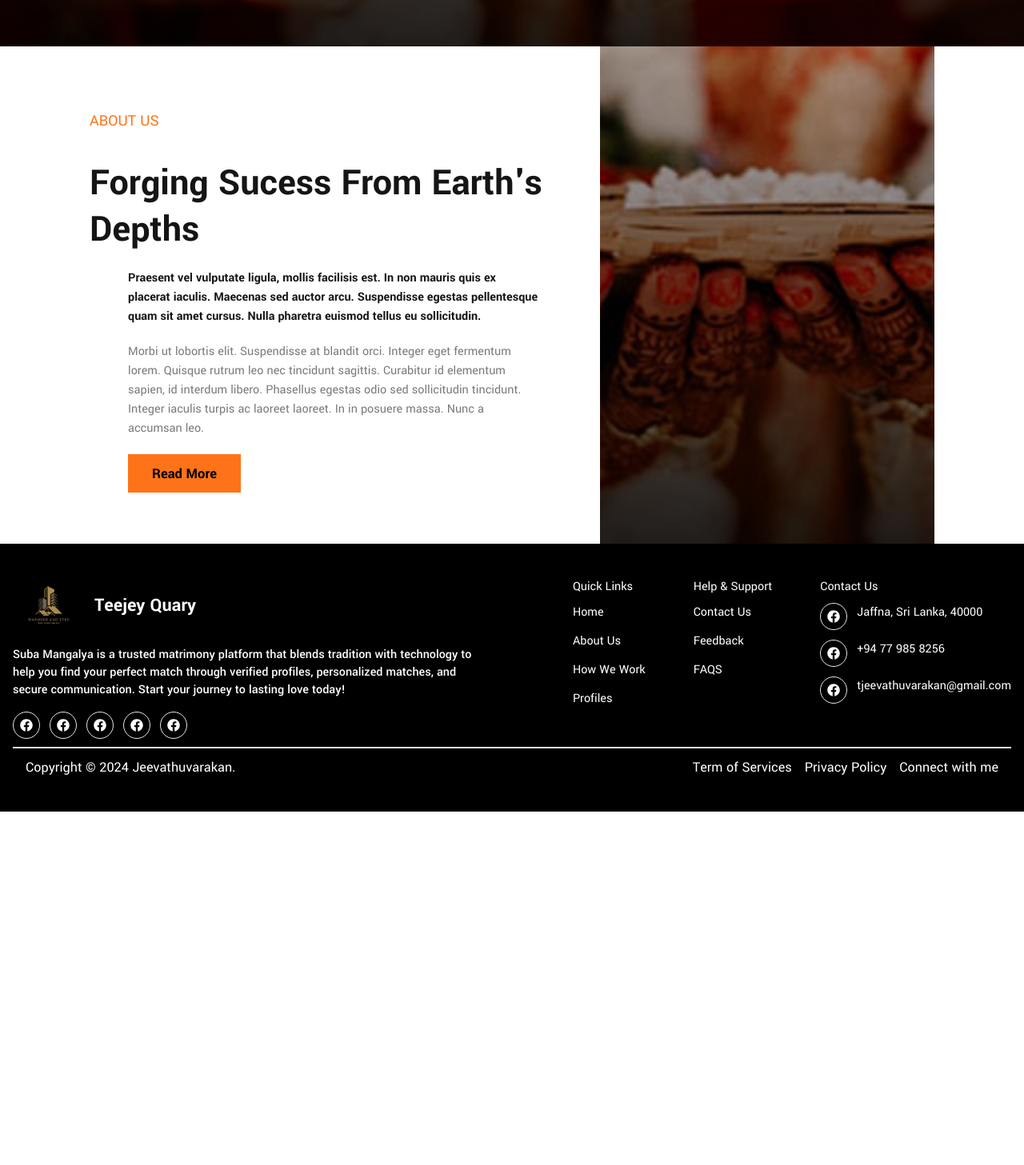
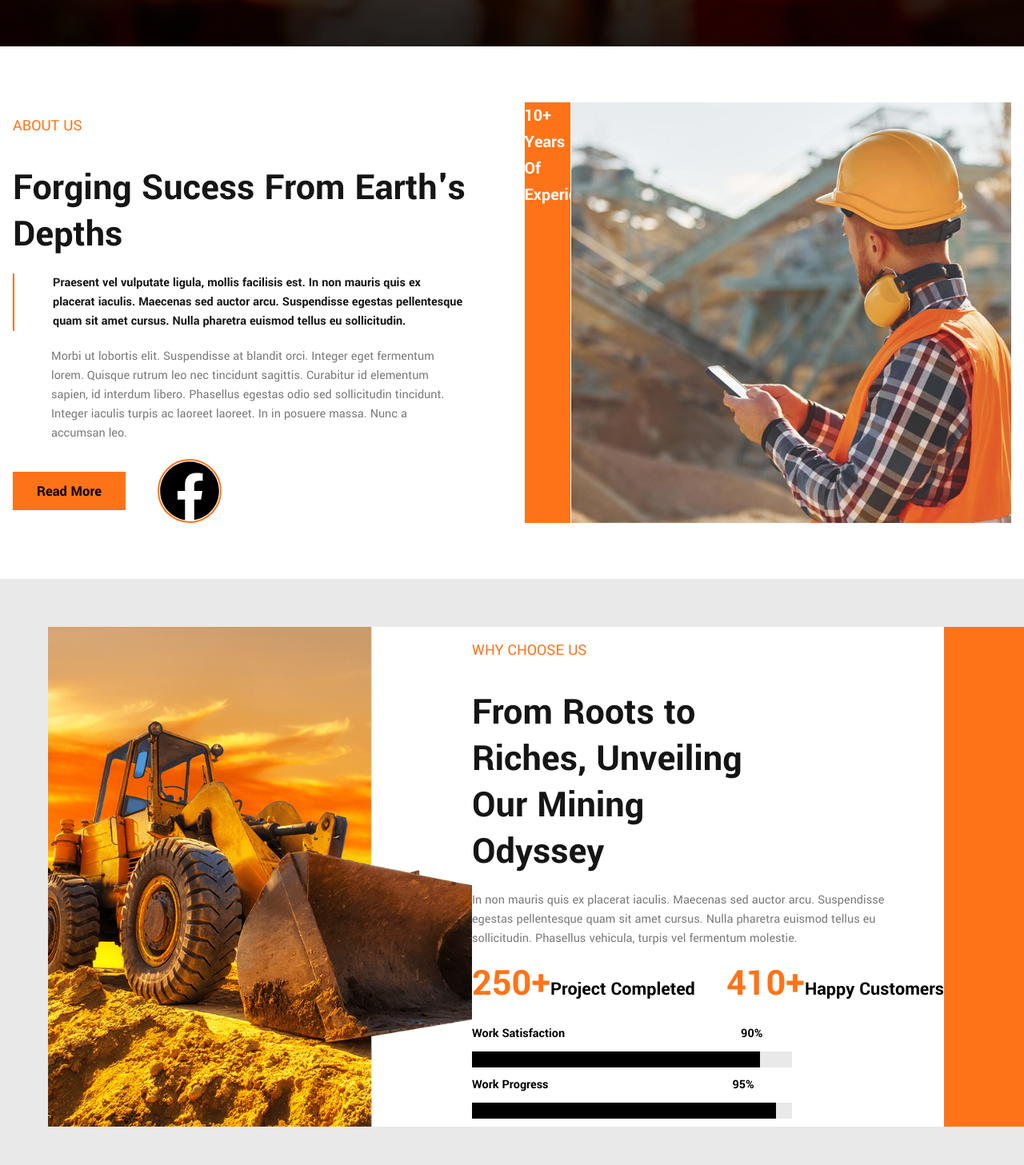
Before and after one commit to Jeevathuvarakan/quary, a React (Vite) app in the folder quary/: page / in a window 1280 px wide. Shown: the part 633-2090 px from the top of the page at 80% size. Before the commit the page ends 1648 px from the top, so only its background shows below. Built offline with nearby package versions, Linux system fonts and the light colour scheme.

Commit message:
why choose complete

```diff
--- a/quary/src/components/Home/HomeAboutUs.jsx
+++ b/quary/src/components/Home/HomeAboutUs.jsx
@@ -1,15 +1,17 @@
 import React from "react";
-import { HerobannerImg } from "../../constants/Data";
+import { WorkerImage } from "../../constants/Data";
 import PrimaryButton from "../Button/PrimaryButton";
+import { FaFacebook } from "react-icons/fa";
 
 function HomeAboutUs() {
     return (
         <>
-            <div className="px-[112px] flex justify-between ">
-                <div className='flex flex-col gap-[20px] font-Yantramanav py-16 lg:w-[638px] pr-[48px] w-full'>
+            <div className="px-[16px] py-[60px]">
+                <div className='container mx-auto py-[10px] flex justify-between font-Yantramanav'>
+                    <div className='flex flex-col gap-[20px] lg:w-[638px] w-full'>
                         <h5 className=" text-[20px] text-[#FF7318] uppercase lg:w-[590px] w-full lg:leading-[58px]">About Us</h5>
                         <h1 className="text-[#151515] lg:text-[48px] md:text-[24px] text-[12px] font-bold lg:w-[590px] w-full lg:leading-[58px]">Forging Sucess From Earth's Depths </h1>
-                    <div className="m-[0px] [0px] [14.4px] lg:w-[590px] w-full pl-[48px]">
+                        <div className="m-[0px] [0px] [14.4px] lg:w-[590px] w-full pl-[48px] border-[0px] border-solid border-l-[2px] border-[#FF7318]">
                             <p className=" text-[16px] font-bold text-[#151515]  lg:w-[516px] w-full">Praesent vel vulputate ligula, mollis facilisis est. In non mauris quis ex placerat iaculis. Maecenas sed auctor arcu. Suspendisse egestas pellentesque quam sit amet cursus.
                                 Nulla pharetra euismod tellus eu sollicitudin.</p>
                         </div>
@@ -17,28 +19,36 @@ function HomeAboutUs() {
                             <p className=" text-[16px] text-[#7A7A7A]  lg:w-[516px] w-full">Morbi ut lobortis elit. Suspendisse at blandit orci. Integer eget fermentum lorem. Quisque rutrum leo nec tincidunt sagittis. Curabitur id elementum sapien, id interdum libero. Phasellus egestas odio sed sollicitudin tincidunt.
                                 Integer iaculis turpis ac laoreet laoreet. In in posuere massa. Nunc a accumsan leo.</p>
                         </div>
-                    <div className="m-[0px] [0px] [14.4px] lg:w-[590px] w-full pl-[48px]">
+                        <div className="">
+                        <div className=" m-[0px] [0px] [14.4px] lg:w-[590px] w-full pr-[100px] flex gap-[40px] items-center">
                             <PrimaryButton
                                 name="Read More"
                                 widthsizemd="fit"
                                 widthsizesm="full"
                             />
+                            <FaFacebook className='text-black h-20 w-20 border-[2px] rounded-full border-[#FF7318]' />
+                        </div>
                         </div>
 
 
                     </div>
+                    <div className="bg-[#FF7318]  ">
+                    <p className=" text-[22px] font-bold text-white  lg:w-[57px] w-full lg:h-[176px]">10+ Years Of Experience</p>
+                    </div>
                     <div
-                    className="flex gap-[60px] px-[16px]  inset-0  py-[100px]  text-white  lg:w-[634px] w-full lg:leading-[88px] items-left"
+                        className="flex justify-between  inset-0  py-[100px]  text-white  lg:w-[550px] w-full"
                         style={{
-                        backgroundImage: ` url(${HerobannerImg})`,
+                            backgroundImage: ` url(${WorkerImage})`,
                             backgroundSize: "cover",
                             backgroundPosition: "center",
 
 
                         }}
                     >
+                    </div>
+                </div>
 
-                </div>
+
             </div>
         </>
     );
--- /dev/null
+++ b/quary/src/components/Home/HomeWhyChoose.jsx
@@ -0,0 +1,82 @@
+import React from "react";
+import { JCBImage } from "../../constants/Data";
+
+function HomeWhyChoose() {
+    return (
+        <>
+            <div className="pl-[60px] py-[60px] bg-[#E9E9E9] font-Yantramanav">
+                <div className='pr-[100px] bg-[#ff7318]'>
+                    <div className=' flex justify-between font-Yantramanav bg-white'>
+                        <div
+                            className=" inset-0  w-full"
+                            style={{
+                                backgroundImage: ` url(${JCBImage})`,
+                                backgroundSize: "cover",
+                                backgroundPosition: "center",
+
+
+                            }}
+                        >
+                        </div>
+                        <div>
+                            <div className="flex flex-col gap-[20px]">
+                                <h5 className=" text-[20px] text-[#FF7318] uppercase lg:w-[590px] w-full lg:leading-[58px] ">Why Choose Us</h5>
+                                <h1 className="text-[#151515] lg:text-[48px] md:text-[24px] text-[12px] font-bold lg:leading-[58px] lg:w-[358px]">From Roots to Riches, Unveiling Our Mining Odyssey </h1>
+                                <p className=" text-[16px] text-[#7A7A7A]  lg:w-[516px] w-full">In non mauris quis ex placerat iaculis. Maecenas sed auctor arcu. Suspendisse egestas pellentesque quam sit amet cursus. Nulla pharetra euismod tellus eu sollicitudin.
+                                    Phasellus vehicula, turpis vel fermentum molestie.</p>
+
+                            </div>
+                            <div className=' flex justify-between'>
+                                <div className="flex gap-[40px] items-center">
+                                    <div>
+                                        <span className=" lg:text-[48px] md:text-[24px] text-[12px] font-bold lg:w-[358px] w-full lg:leading-[88px]  text-[#FF7318]">
+                                            250+
+                                        </span>
+                                        <span className="lg:text-[24px] md:text-[12px] text-[6px] font-semibold  w-full lg:leading-[88px] text-justify text-black break-words">
+                                            Project Completed
+                                        </span>
+                                    </div>
+                                </div>
+                                <div className="items-center">
+                                    <div>
+                                        <span className=" lg:text-[48px] md:text-[24px] text-[12px] font-bold lg:w-[358px] w-full lg:leading-[88px]  text-[#FF7318]">
+                                            410+
+                                        </span>
+                                        <span className="lg:text-[24px] md:text-[12px] text-[6px] font-semibold  w-full lg:leading-[88px] text-justify text-black">
+                                            Happy Customers
+                                        </span>
+                                    </div>
+                                </div>
+                            </div>
+                            <div className="flex flex-col gap-[10px] pb-[10px]">
+
+                                <span className="lg:w-[400px] lg:text-[16px] md:text-[8px] text-[6px]  font-semibold  w-full text-justify flex flex-row gap-[220px]  text-black">
+                                    Work Satisfaction <span className="lg:text-[16px] md:text-[8px] text-[6px] text-black">90%</span>
+                                </span>
+                                <div className=" lg:w-[400px] lg:h-[20px] bg-[#e9e9e9]  flex flex-col gap[10px]">
+                                    <div className=" lg:w-[360px] lg:h-[20px] bg-black">
+                                    </div>
+                                </div>
+                            </div>
+                            <div className="flex flex-col gap-[10px] pb-[10px]">
+
+                                <span className="lg:w-[400px] lg:text-[16px] md:text-[8px] text-[6px]  font-semibold  w-full text-justify flex flex-row gap-[230px]  text-black">
+                                    Work Progress <span className="lg:text-[16px] md:text-[8px] text-[6px] text-black">95%</span>
+                                </span>
+                                <div className=" lg:w-[400px] lg:h-[20px] bg-[#e9e9e9]">
+                                    <div className=" lg:w-[380px] lg:h-[20px] bg-black">
+                                    </div>
+                                </div>
+                            </div>
+
+
+                        </div>
+                    </div>
+
+                </div>
+            </div>
+        </>
+    );
+}
+
+export default HomeWhyChoose;
--- a/quary/src/pages/Home.jsx
+++ b/quary/src/pages/Home.jsx
@@ -1,12 +1,14 @@
 import React from 'react'
 import HeroBanner from '../components/Home/HeroBanner'
 import HomeAboutUs from '../components/Home/HomeAboutUs'
+import HomeWhyChoose from '../components/Home/HomeWhyChoose'
 
 function Home() {
   return (
     <div>
         <HeroBanner/>
         <HomeAboutUs/>
+        <HomeWhyChoose/>
     </div>
   )
 }
```
Also changed, not shown: quary/src/constants/Data.jsx (+7 -5 lines), quary/src/assets/images/jcb.png (added), quary/src/assets/images/worker.jpg (added). Lines whose indentation alone changed are shown as unchanged.
